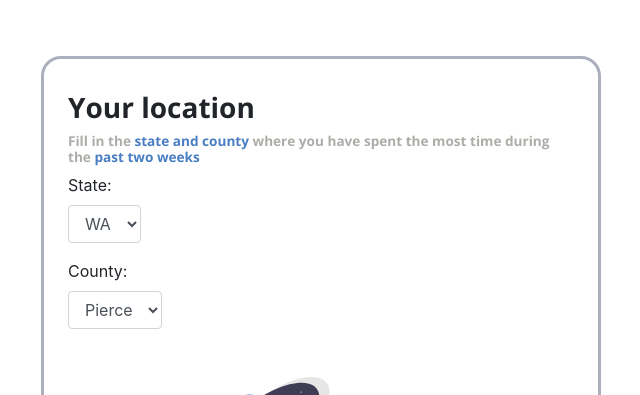
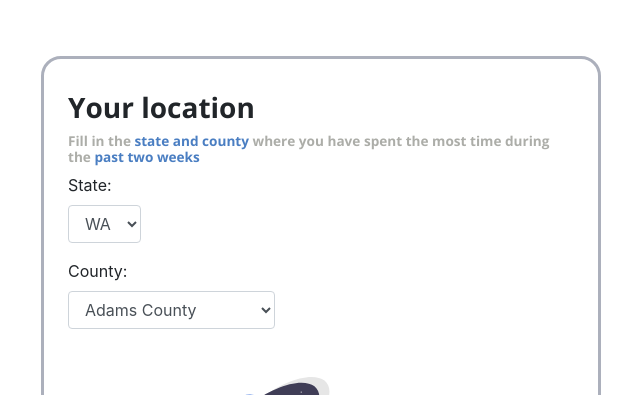
Before and after one commit to RaynyT/COVID-19-Risk-Assessment-Tool, a React (Create React App) app in the folder covrt/: page /update in a window 1280 px wide. Shown: the top 395 px of the page, without its empty margins (319-959 px from the left). Built offline with nearby package versions, Linux system fonts and the light colour scheme; what react-localization would draw is missing.

Commit message:
Add CountyList

```diff
--- a/covrt/src/components/Update.js
+++ b/covrt/src/components/Update.js
@@ -2,6 +2,8 @@ import { useState } from 'react';
 import { FormGroup, Label, Input, Form } from 'reactstrap';
 import { ChevronLeftIcon, ChevronRightIcon } from '@primer/octicons-react';
 import axios from 'axios'
+import CountyList from './CountyList';
+
 
 
 import locationImage from '../images/space-search.svg';
@@ -188,6 +190,7 @@ function LocationPage(props) {
             <h2 className="calc-step-desc">
                 Fill in the <span className="blue">state and county </span> where you have spent the most time during the <span className="blue">past two weeks</span>
             </h2>
+            <Form id="location-form" onSubmit={props.submitCallback}>
                 <FormGroup tag="fieldset">
                     <Label>State:</Label>
                         <Input type="select" name="state" className="w-auto" defaultValue={props.selection.stateCode} onChange={props.stateSelectionCallback}>
@@ -230,6 +233,7 @@ function LocationPage(props) {
                             <option value="OK">OK</option>
                             <option value="OR">OR</option>
                             <option value="PA">PA</option>
+                            <option value="PR">PR</option>
                             <option value="RI">RI</option>
                             <option value="SC">SC</option>
                             <option value="SD">SD</option>
@@ -246,20 +250,17 @@ function LocationPage(props) {
                 </FormGroup>
                 <FormGroup tag="fieldset">
                     <Label>County:</Label>
-                    <Input type="select" name="county" className="w-auto" defaultValue={props.selection.county}
-                        onChange={props.countySelectionCallback}>
-                        <option>King</option>
-                        <option>Pierce</option>
-                    </Input>
+                        <CountyList stateCode={props.selection.stateCode} selection={props.selection.county} />
                 </FormGroup>
+            </Form>
             <img className="calc-img" src={locationImage} alt="Illustration of two doctors" />
 
             <div className="calc-nav-controls">
                 <div className="prev-next-btns">
-                    <button className="btn prev-btn hidden" onClick={props.backClickCallback} aria-label="Previous step">
+                    <button className="btn prev-btn" onClick={props.backClickCallback} aria-label="Previous step">
                         <ChevronLeftIcon size={48} fill="#4A7CE2" />
                     </button>
-                    <button type="submit" className="btn next-btn" onClick={props.nextClickCallback} aria-label="Next step">
+                    <button type="submit" form="location-form" className="btn next-btn" aria-label="Next step">
                         <ChevronRightIcon size={48} fill="#4A7CE2" />
                     </button>
                 </div>
```
Lines whose indentation alone changed are shown as unchanged.
